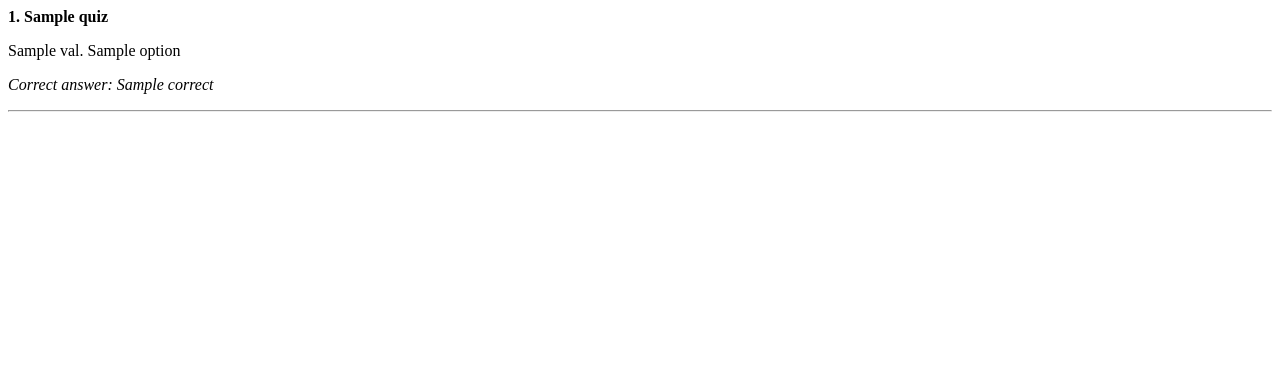
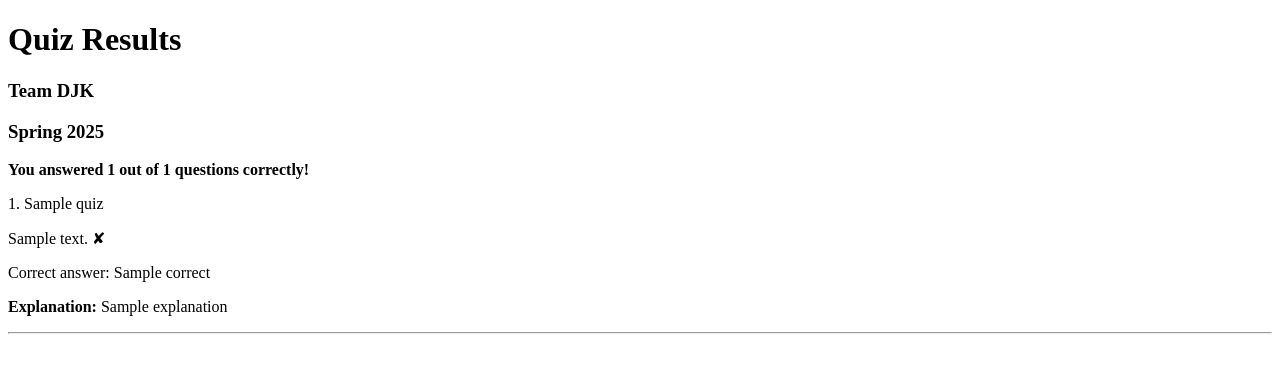
Before and after one commit to liapia99/AI-Quiz-Generator, a Flask app: template templates/result.html in a window 1280 px wide. Shown: the top 373 px of the page. Run offline with Flask 3, Linux system fonts and the light colour scheme; the template is opened without the code that fills it: most values are stand-ins (such as "Sample title", 1, 10 or a date in 2020); some libraries are stand-ins or nearby versions.

Commit message:
Update result.html

```diff
--- a/templates/result.html
+++ b/templates/result.html
@@ -1,23 +1,40 @@
-{% for q in quiz %}
-  <div>
-    <p><strong>{{ loop.index }}. {{ q.question }}</strong></p>
-    {% for val, label in q.options %}
-      <p style="color:
-          {% if val == q.user_answer and val == q.correct %}green
-          {% elif val == q.user_answer and val != q.correct %}red
-          {% elif val == q.correct and val != q.user_answer %}green
-          {% else %}black
-          {% endif %};">
-        {{ val }}. {{ label }}
-        {% if val == q.user_answer and val == q.correct %}✔{% endif %}
-        {% if val == q.user_answer and val != q.correct %}✘{% endif %}
-      </p>
-    {% endfor %}
+<!DOCTYPE html>
+<html>
+<head>
+  <title>Quiz Results</title>
+  <link rel="stylesheet" href="{{ url_for('static', filename='styles.css') }}">
+</head>
+<body>
 
-    {% if q.user_answer != q.correct %}
-      <p><em>Correct answer: {{ q.correct }}</em></p>
-    {% endif %}
+  <h1>Quiz Results</h1>
+  <div class="top-right">
+    <h3>Team DJK</h3>
+    <h3>Spring 2025 </h3>
+  </div>
 
-    <hr>
+  <!-- summary so user knows how many questions they got right -->
+  <div class="summary">
+    <p><strong>You answered {{ correct_count }} out of {{ total_count }} questions correctly!</strong></p>
   </div>
-{% endfor %}
+
+  {% for q in quiz %}
+    <div class="question-block">
+      <p class="question-text">{{ loop.index }}. {{ q.question }}</p>
+
+      {% set selected = q.user_answer %}
+      {% set correct = q.correct %}
+
+      {% if selected == correct %}
+        <p class="option correct-answer"><span class="selected-answer">{{ selected }}</span> ✔</p>
+      {% else %}
+        <p class="option wrong-answer"><span class="selected-answer">{{ selected }}</span> ✘</p>
+        <p class="explanation">Correct answer: {{ correct }}</p>
+      {% endif %}
+
+      <p class="explanation"><strong>Explanation:</strong> {{ q.explanation }}</p>
+      <hr>
+    </div>
+  {% endfor %}
+
+</body>
+</html>
```
